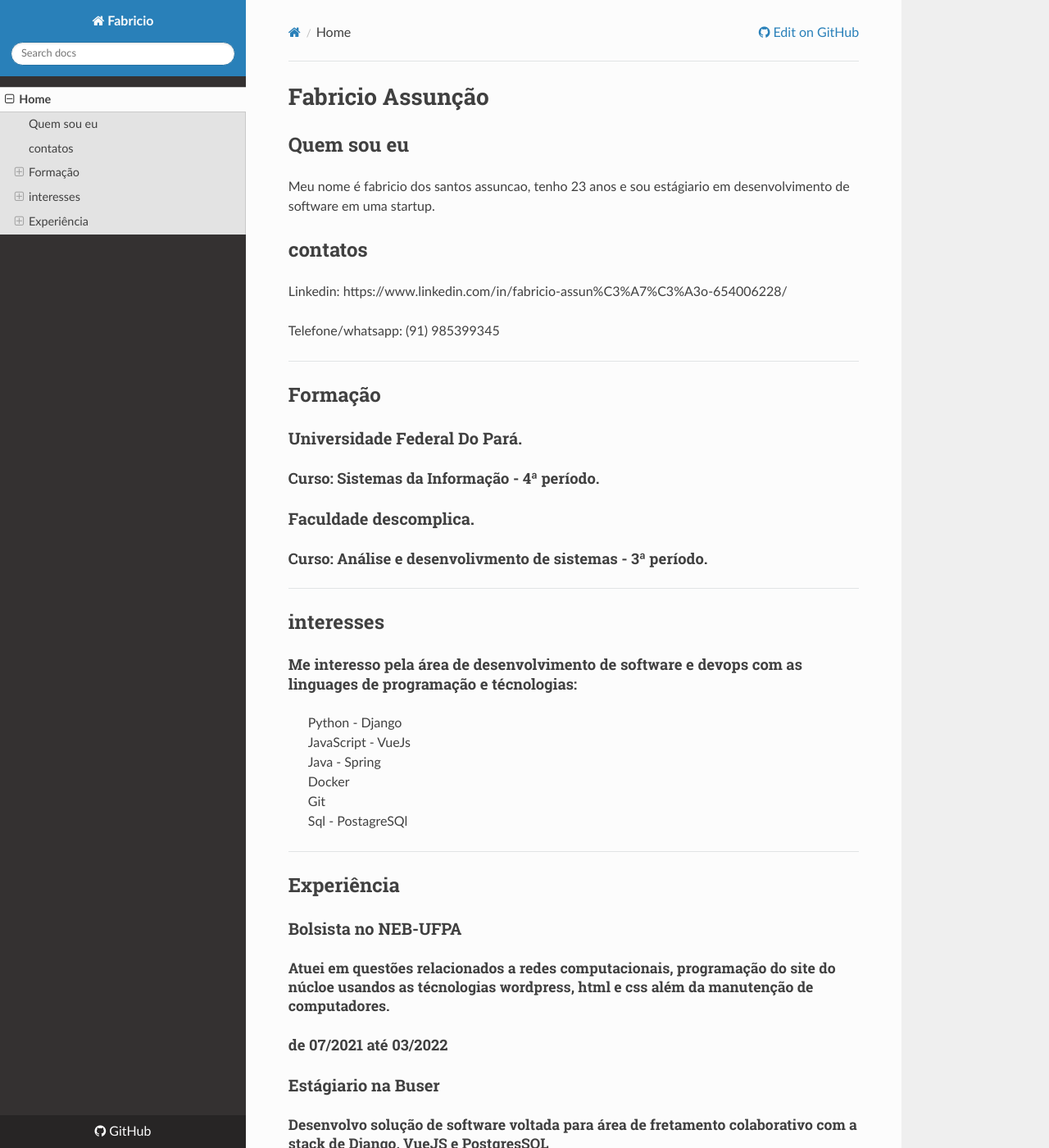
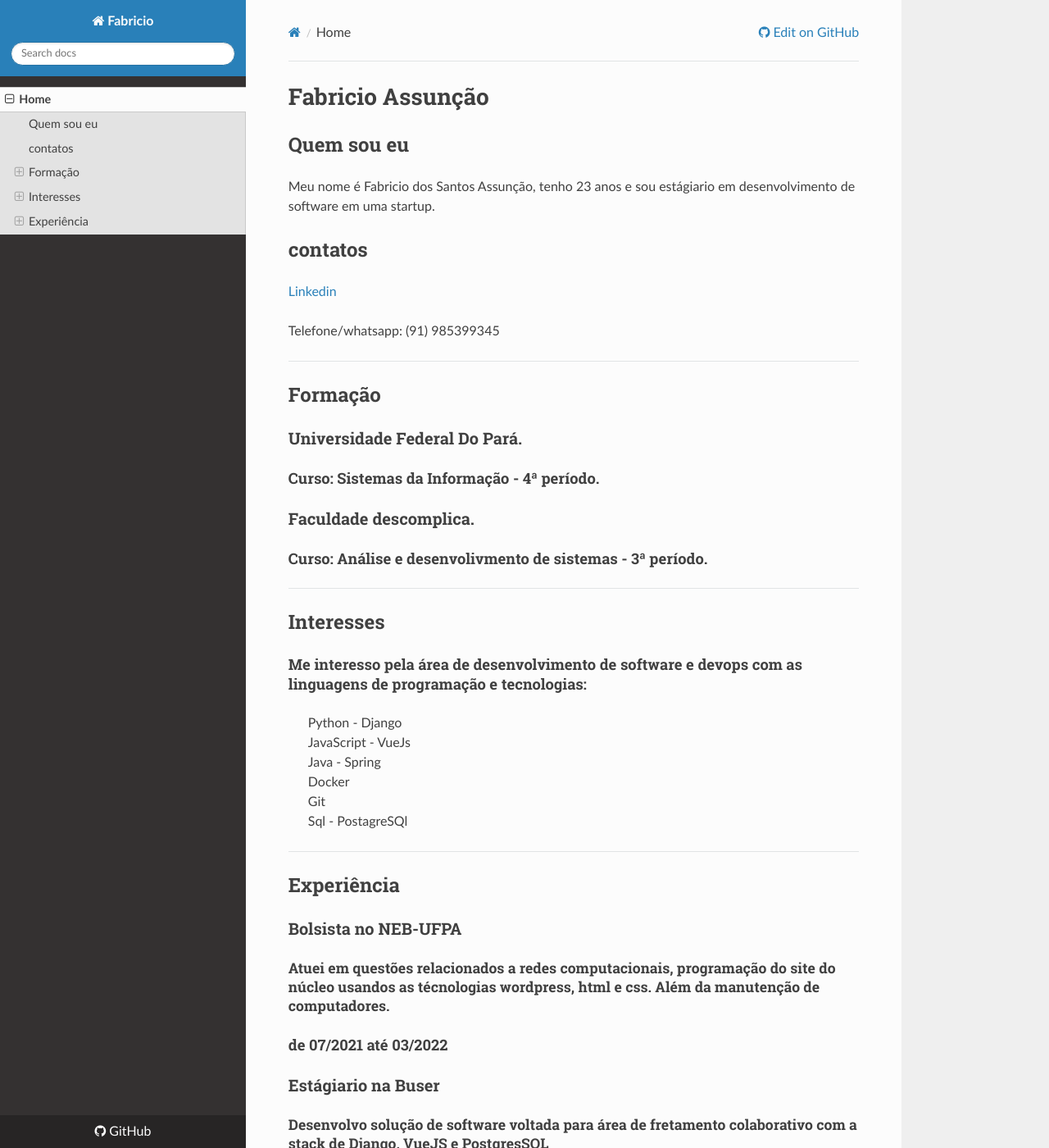
Before and after one commit to Fbc00/fabricio-curriculo, an MkDocs documentation site: the page built from docs/index.md, in a window 1280 px wide and 1400 px high. Shown: the whole window at 82% size. Built offline with MkDocs 1.6.1, drawn with Linux system fonts in a browser that asks for light colours; nearby versions of some CDN libraries.

Commit message:
review do fabi

```diff
--- a/docs/index.md
+++ b/docs/index.md
@@ -1,8 +1,8 @@
 # Fabricio Assunção
 ## Quem sou eu
-Meu nome é fabricio dos santos assuncao, tenho 23 anos e sou estágiario em desenvolvimento de software em uma startup.
+Meu nome é Fabricio dos Santos Assunção, tenho 23 anos e sou estágiario em desenvolvimento de software em uma startup.
 ## contatos
-Linkedin: https://www.linkedin.com/in/fabricio-assun%C3%A7%C3%A3o-654006228/
+[Linkedin](https://www.linkedin.com/in/fabricio-assun%C3%A7%C3%A3o-654006228/)
 
 Telefone/whatsapp: (91) 985399345
 
@@ -13,8 +13,8 @@ _______________
 ### Faculdade descomplica.
 #### Curso: Análise e desenvolivmento de sistemas - 3ª período.
 _______________
-## interesses
-#### Me interesso pela área de desenvolvimento de software e devops com as linguages de programação e técnologias:
+## Interesses
+#### Me interesso pela área de desenvolvimento de software e devops com as linguagens de programação e tecnologias:
 > Python - Django
 > JavaScript - VueJs
 > Java - Spring
@@ -24,7 +24,7 @@ _______________
 ________
 ## Experiência
 ### Bolsista no NEB-UFPA
-##### Atuei em questões relacionados a redes computacionais, programação do site do núcloe usandos as técnologias wordpress, html e css além da manutenção de computadores.
+##### Atuei em questões relacionados a redes computacionais, programação do site do núcleo usandos as técnologias wordpress, html e css. Além da manutenção de computadores.
 #### de 07/2021 até 03/2022
 ### Estágiario na Buser
 ##### Desenvolvo solução de software voltada para área de fretamento colaborativo com a stack de Django, VueJS e PostgresSQL
```
